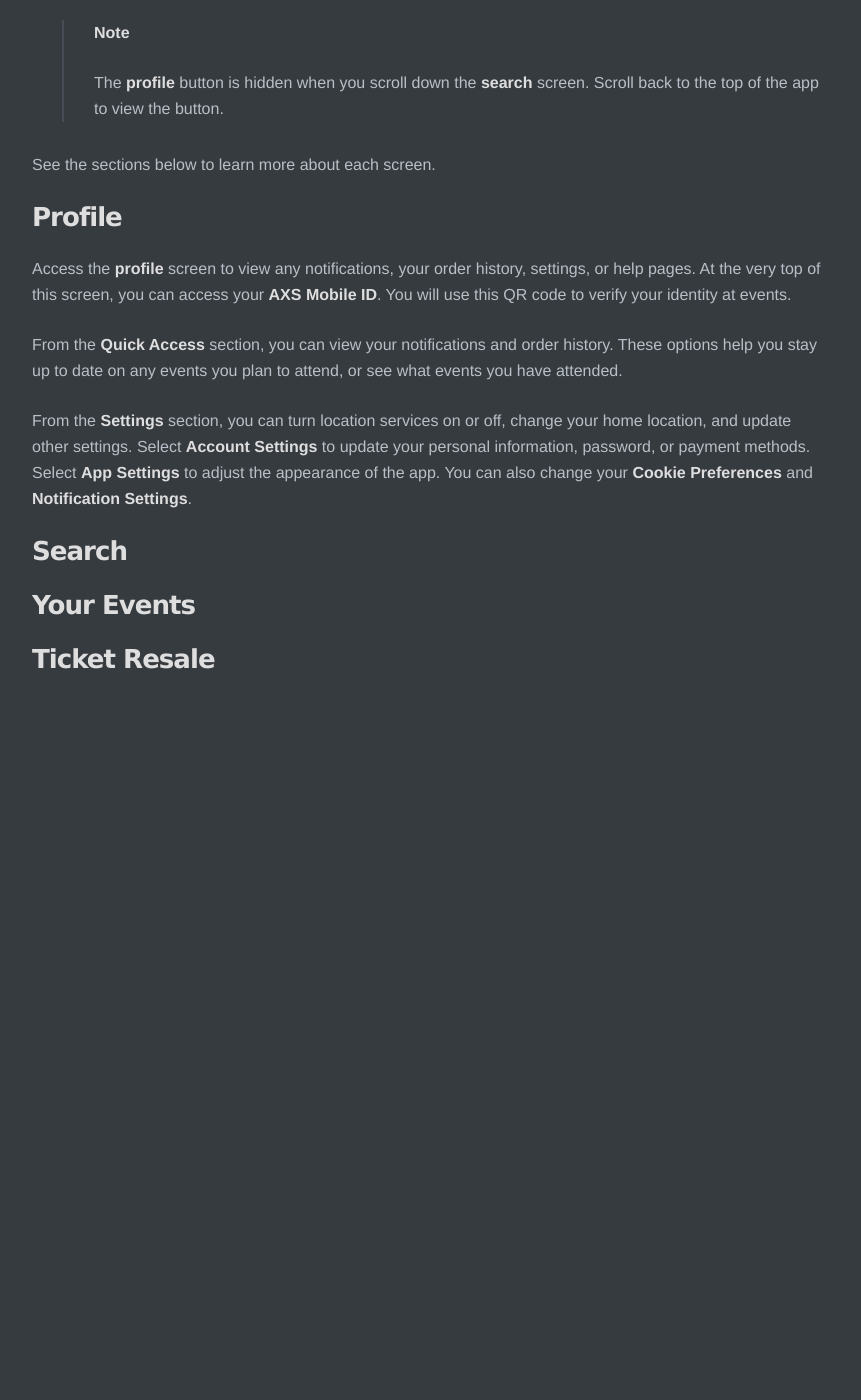
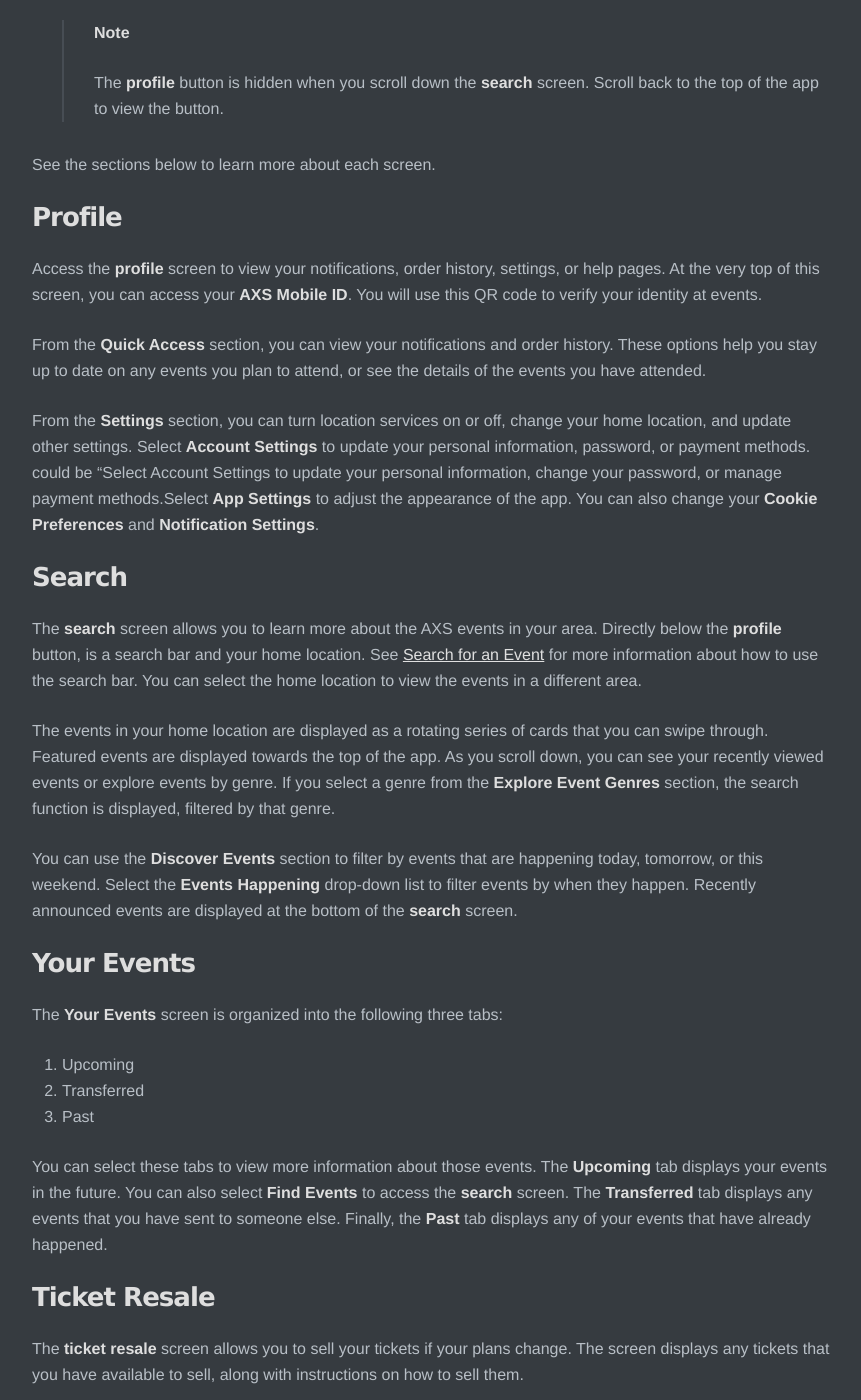
Before and after one commit to Jack-Walton/jack-walton.github.io, a Jekyll site: the page built from AXS/navigate_app.md, in a window 1280 px wide and 1400 px high, scrolled down 940 px. Shown: the whole window, without its empty margins (8-869 px from the left). Built offline with Jekyll 4.4.1, drawn with Linux system fonts in a browser that asks for light colours; before the commit the page ends 1638 px from its top, so only the background shows below that; some of the changed text lies outside the part shown.

Commit message:
Update navigate_app.md

```diff
--- a/AXS/navigate_app.md
+++ b/AXS/navigate_app.md
@@ -23,14 +23,36 @@
 
 ## Profile
 
-Access the **profile** screen to view any notifications, your order history, settings, or help pages. At the very top of this screen, you can access your **AXS Mobile ID**. You will use this QR code to verify your identity at events.
+Access the **profile** screen to view your notifications, order history, settings, or help pages. At the very top of this screen, you can access your **AXS Mobile ID**. You will use this QR code to verify your identity at events.
 
-From the **Quick Access** section, you can view your notifications and order history. These options help you stay up to date on any events you plan to attend, or see what events you have attended.
+From the **Quick Access** section, you can view your notifications and order history. These options help you stay up to date on any events you plan to attend, or see the details of the events you have attended.
 
-From the **Settings** section, you can turn location services on or off, change your home location, and update other settings. Select **Account Settings** to update your personal information, password, or payment methods. Select **App Settings** to adjust the appearance of the app. You can also change your **Cookie Preferences** and **Notification Settings**.
+From the **Settings** section, you can turn location services on or off, change your home location, and update other settings. Select **Account Settings** to update your personal information, password, or payment methods. could be "Select Account Settings to update your personal information, change your password, or manage payment methods.Select **App Settings** to adjust the appearance of the app. You can also change your **Cookie Preferences** and **Notification Settings**.
 
 ## Search
 
+The **search** screen allows you to learn more about the AXS events in your area. Directly below the **profile** button, is a search bar and your home location. See <a href="{{ site.baseurl }}/AXS/search_for_event">Search for an Event</a> for more information about how to use the search bar. You can select the home location to view the events in a different area.
+
+The events in your home location are displayed as a rotating series of cards that you can swipe through. Featured events are displayed towards the top of the app. As you scroll down, you can see your recently viewed events or explore events by genre. If you select a genre from the **Explore Event Genres** section, the search function is displayed, filtered by that genre.
+
+You can use the **Discover Events** section to filter by events that are happening today, tomorrow, or this weekend. Select the **Events Happening** drop-down list to filter events by when they happen. Recently announced events are displayed at the bottom of the **search** screen.
+
 ## Your Events
 
+The **Your Events** screen is organized into the following three tabs:
+
+1. Upcoming
+2. Transferred
+3. Past
+
+You can select these tabs to view more information about those events. The **Upcoming** tab displays your events in the future. You can also select **Find Events** to access the **search** screen. The **Transferred** tab displays any events that you have sent to someone else. Finally, the **Past** tab displays any of your events that have already happened.
+
 ## Ticket Resale
+
+The **ticket resale** screen allows you to sell your tickets if your plans change. The screen displays any tickets that you have available to sell, along with instructions on how to sell them.
+
+At the bottom of the app, you can select **Active Listings** to view any tickets you currently have up for sale. Select **Sold Listings** to view any tickets that you have sold. Select **Sales Balance** to view the money you have made and transfer it to your bank account.
+
+>**Note**
+>
+>The **Active Listings** and **Sold Listings** options are only available when you have tickets for sale, or have sold tickets.
```
